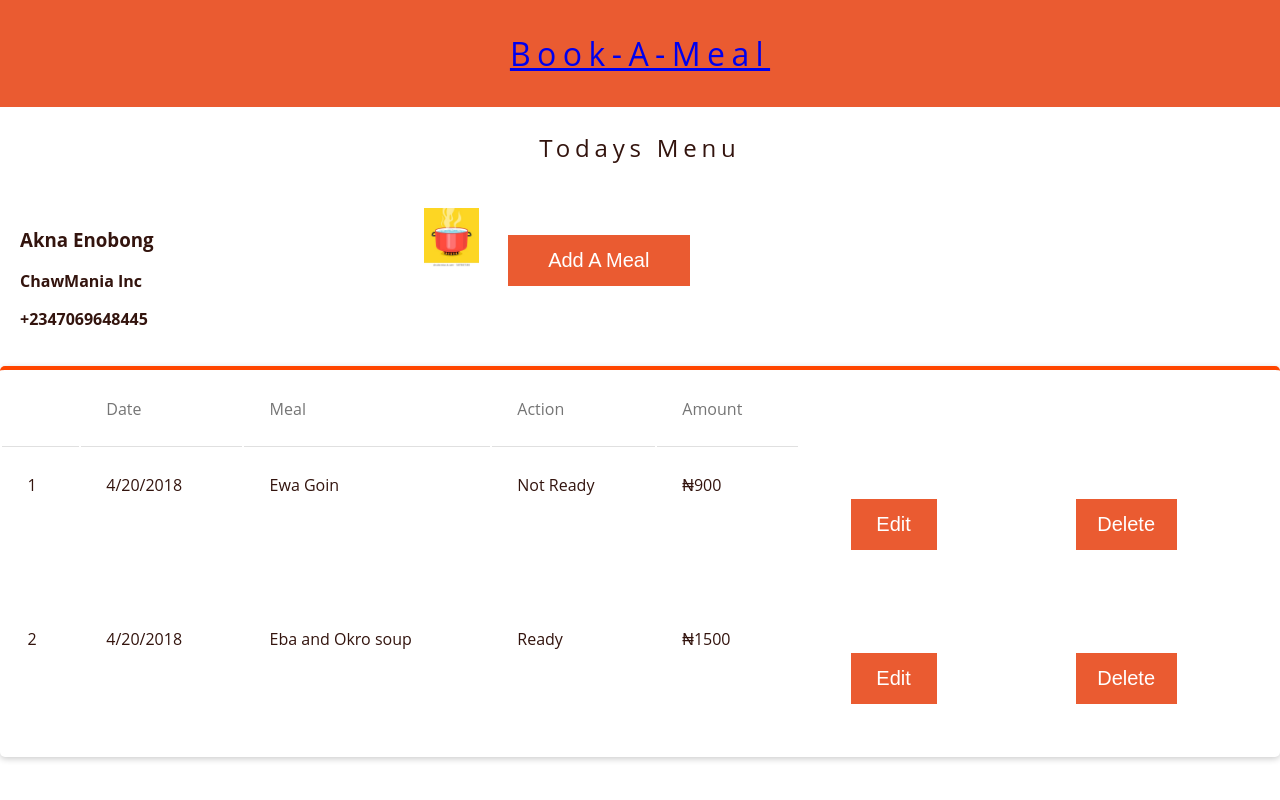
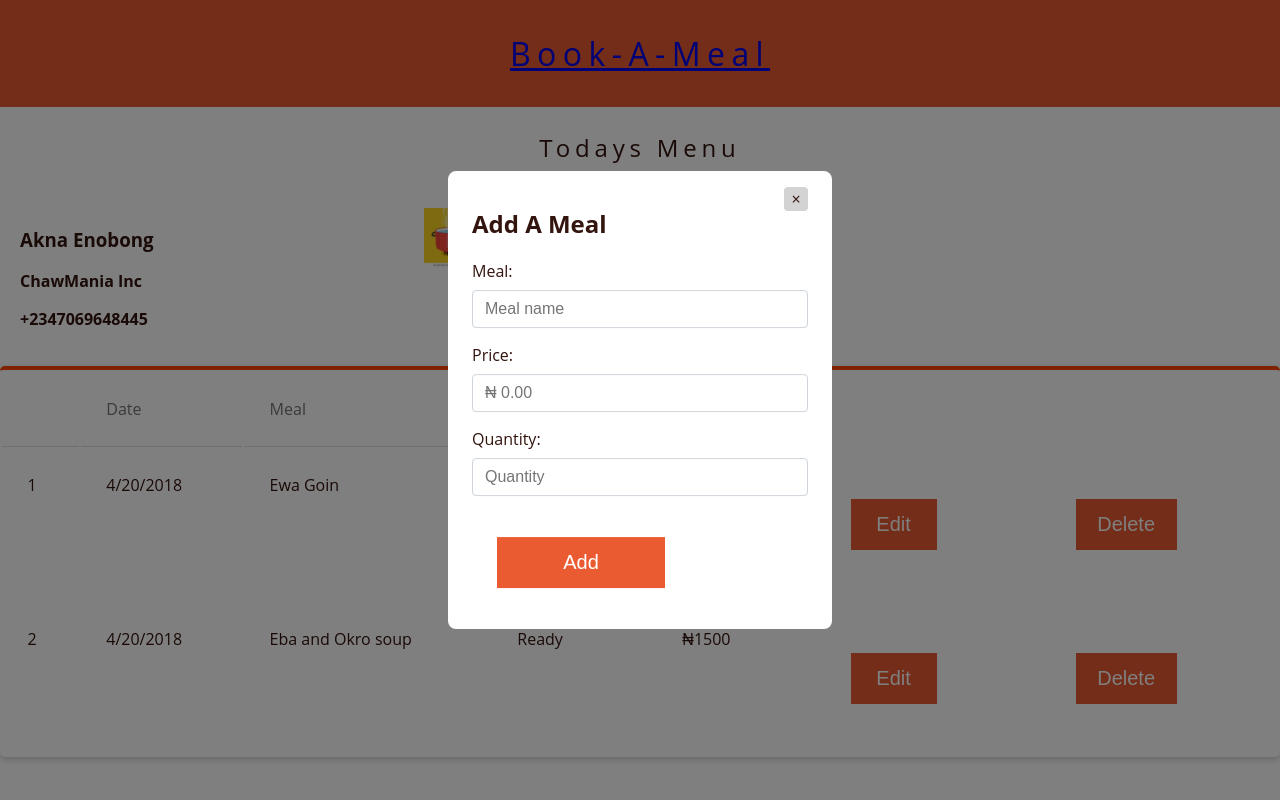
Before and after one commit to Frediflexta/Book-A-Meal, a plain HTML site: page ui_template/caterer_dashoboard.html in a window 1280 px wide. Both pictures are taken after a click on the button "Add A Meal". Drawn offline with Linux system fonts and the light colour scheme.

Commit message:
added a modal form, to handle adding meals to the menue

```diff
--- a/ui_template/caterer_dashoboard.html
+++ b/ui_template/caterer_dashoboard.html
@@ -28,7 +28,7 @@
         <section>
             <div class="mealcard-avatar">
                 <img class="im" src="pot.jpg" alt="pot" width="15%">
-                <button id="btnModal" class="btn btn-order">Add A Meal</button>
+                <button class="trigger">Add A Meal</button>
             </div>
         </section>
 
@@ -62,5 +62,30 @@
                     <td data-title="Action"><button class="btn btn-danger"><i class="fa fa-times"></i> Delete</button></td>
                 </tr>
         </table>
+        <!-- a modal form to add meals -->
+        <div class="modal">
+        <div class="modal-content">
+            <span class="close-button">&times;</span>
+            <h2>Add A Meal</h2>
+            <form>
+                <div class="form-row">
+                  <label for="name">Meal:</label>
+                  <input type="text" class="form-control" placeholder="Meal name">
+                </div>
+                <div class="form-row">
+                    <label for="name">Price:</label>
+                    <input type="text" class="form-control" placeholder="&#8358 0.00">
+                </div>
+                <div class="form-row">
+                    <label for="name">Quantity:</label>
+                    <input type="text" class="form-control" placeholder="Quantity">
+                </div>
+                <div class="modal-footer">
+                  <button class="btn btn-order">Add</button>
+                </div>
+            </form>
+        </div>
+    </div>
+    <script src="modal.js"></script>
     </body>
 </html>
--- /dev/null
+++ b/ui_template/modal.js
@@ -0,0 +1,17 @@
+const modal = document.querySelector(".modal");
+const trigger = document.querySelector(".trigger");
+const closeButton = document.querySelector(".close-button");
+
+function toggleModal() {
+    modal.classList.toggle("show-modal");
+}
+
+function windowOnClick(event) {
+    if (event.target === modal) {
+        toggleModal();
+    }
+}
+
+trigger.addEventListener("click", toggleModal);
+closeButton.addEventListener("click", toggleModal);
+window.addEventListener("click", windowOnClick);
--- a/ui_template/style.css
+++ b/ui_template/style.css
@@ -221,3 +221,45 @@ section {
   border-radius:5px;
   box-shadow:0 2px 6px 0 hsla(0,0%,0%,0.2);
 }
+
+/* Modal styling*/
+.modal {
+        position: fixed;
+        left: 0;
+        top: 0;
+        width: 100%;
+        height: 100%;
+        background-color: rgba(0, 0, 0, 0.5);
+        opacity: 0;
+        visibility: hidden;
+        transform: scale(1.1);
+        transition: visibility 0s linear 0.25s, opacity 0.25s 0s, transform 0.25s;
+    }
+    .modal-content {
+        position: absolute;
+        top: 50%;
+        left: 50%;
+        transform: translate(-50%, -50%);
+        background-color: white;
+        padding: 1rem 1.5rem;
+        width: 24rem;
+        border-radius: 0.5rem;
+    }
+    .close-button {
+        float: right;
+        width: 1.5rem;
+        line-height: 1.5rem;
+        text-align: center;
+        cursor: pointer;
+        border-radius: 0.25rem;
+        background-color: lightgray;
+    }
+    .close-button:hover {
+        background-color: darkgray;
+    }
+    .show-modal {
+        opacity: 1;
+        visibility: visible;
+        transform: scale(1.0);
+        transition: visibility 0s linear 0s, opacity 0.25s 0s, transform 0.25s;
+    }
```
